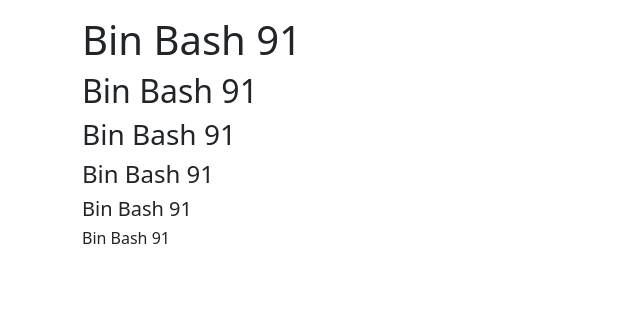
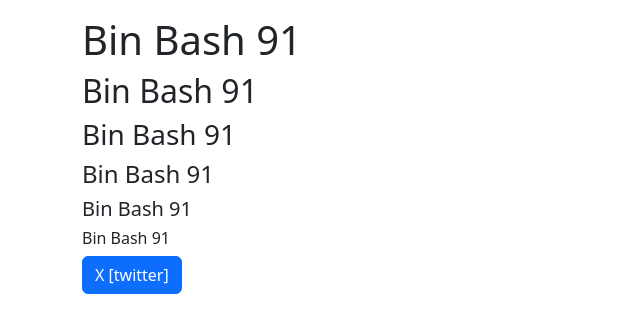
Before and after one commit to binbash91/binbash91.github.io, a plain HTML site: page index.html in a window 1280 px wide. Shown: the whole page, without its empty margins (0-640 px from the left). Drawn offline with nearby package versions, Linux system fonts and the light colour scheme.

Commit message:
Update index.html
x button added

```diff
--- a/index.html
+++ b/index.html
@@ -16,6 +16,10 @@
   <h4>Bin Bash 91</h4>
   <h5>Bin Bash 91</h5>
   <h6>Bin Bash 91</h6>
+<h3>
+  <a href="https://x.com/binbash91" class="btn btn-primary" target="_blank" role="button">X [twitter]</a>
+</h3>
+
 </div>
 
 </body>
```
